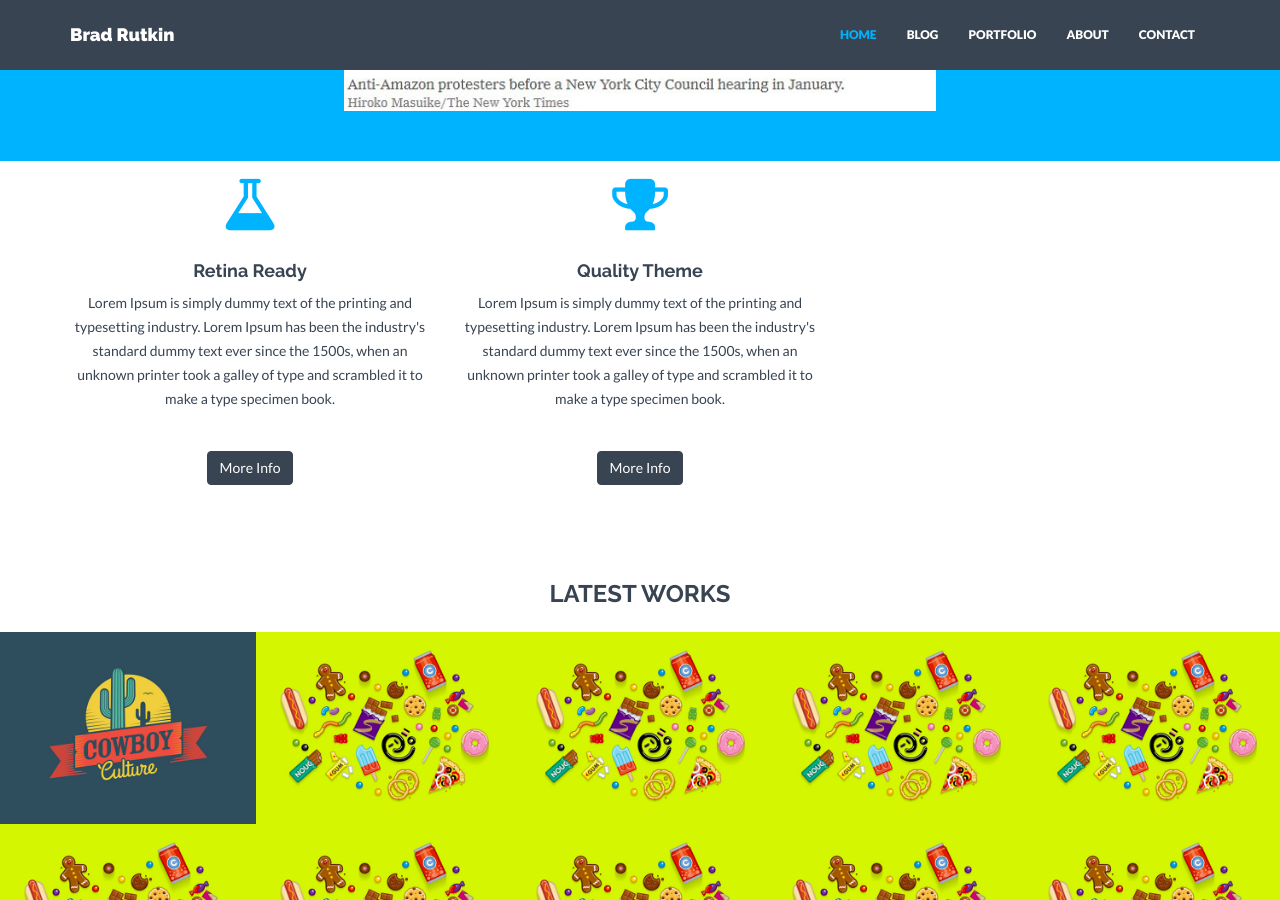
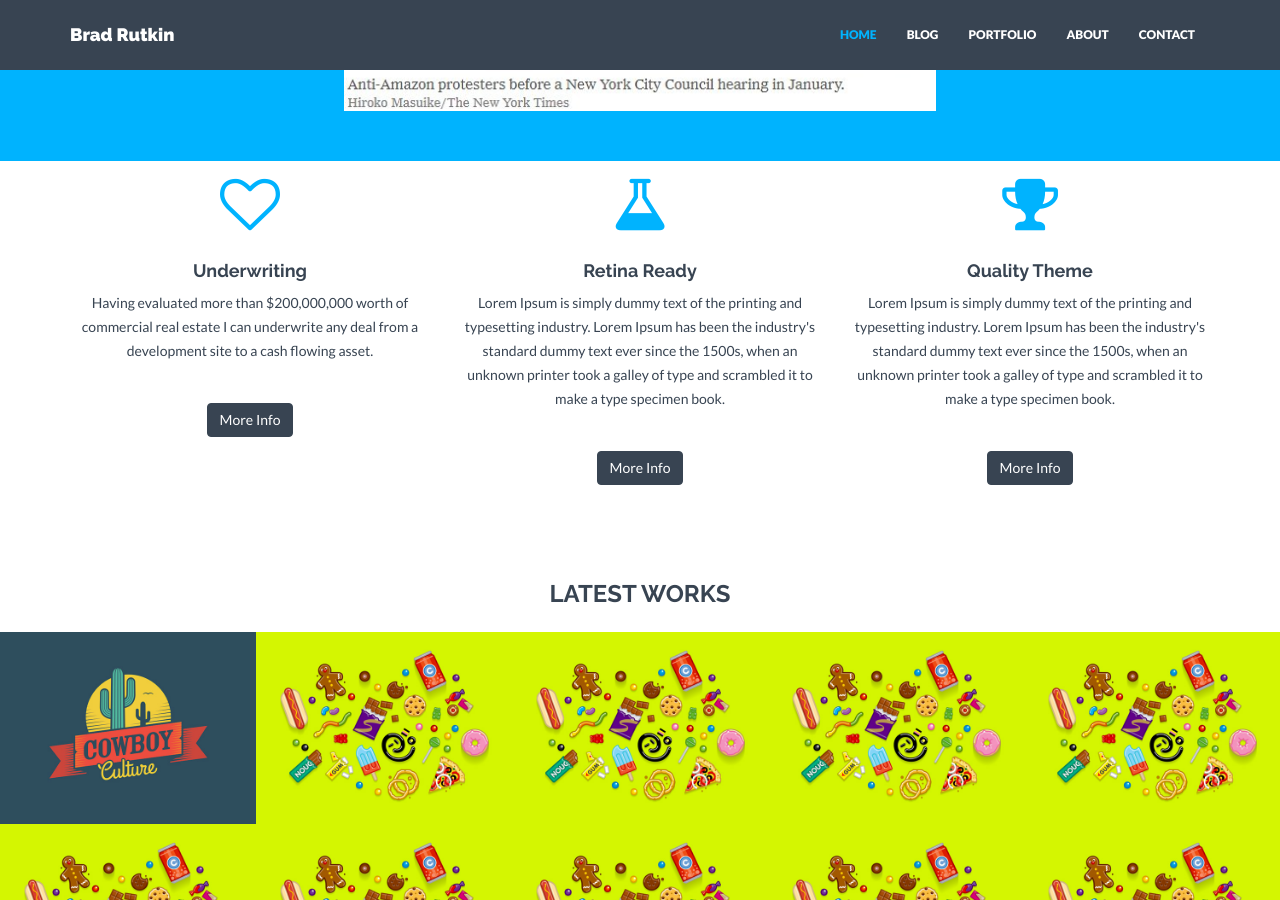
Before and after one commit to bradrutkin/Portfolio-Website, a Jekyll site: the page built from index.html, in a window 1280 px wide and 900 px high, scrolled down 667 px. Built offline with Jekyll 4.4.1, drawn with Linux system fonts in a browser that asks for light colours; nearby versions of some CDN libraries.

```diff
--- a/index.html
+++ b/index.html
@@ -7,13 +7,13 @@ permalink: /
 <div id="service">
     <div class="container">
         <div class="row centered">
-            <!-- <div class="col-md-4">
+            <div class="col-md-4">
                 <i class="fa fa-heart-o" aria-hidden="true"></i>
-                <span class="sr-only">An image of a love-heart</span>
+                <!-- <span class="sr-only">An image of a love-heart</span> -->
                 <h4>Underwriting</h4>
                 <p>Having evaluated more than $200,000,000 worth of commercial real estate I can underwrite any deal from a development site to a cash flowing asset.</p>
                 <p><br/><a href="#" class="btn btn-theme">More Info</a></p>
-            </div> -->
+            </div>
             <div class="col-md-4">
                 <i class="fa fa-flask" aria-hidden="true"></i>
                 <span class="sr-only">An image of a laboratory flask</span>
```
